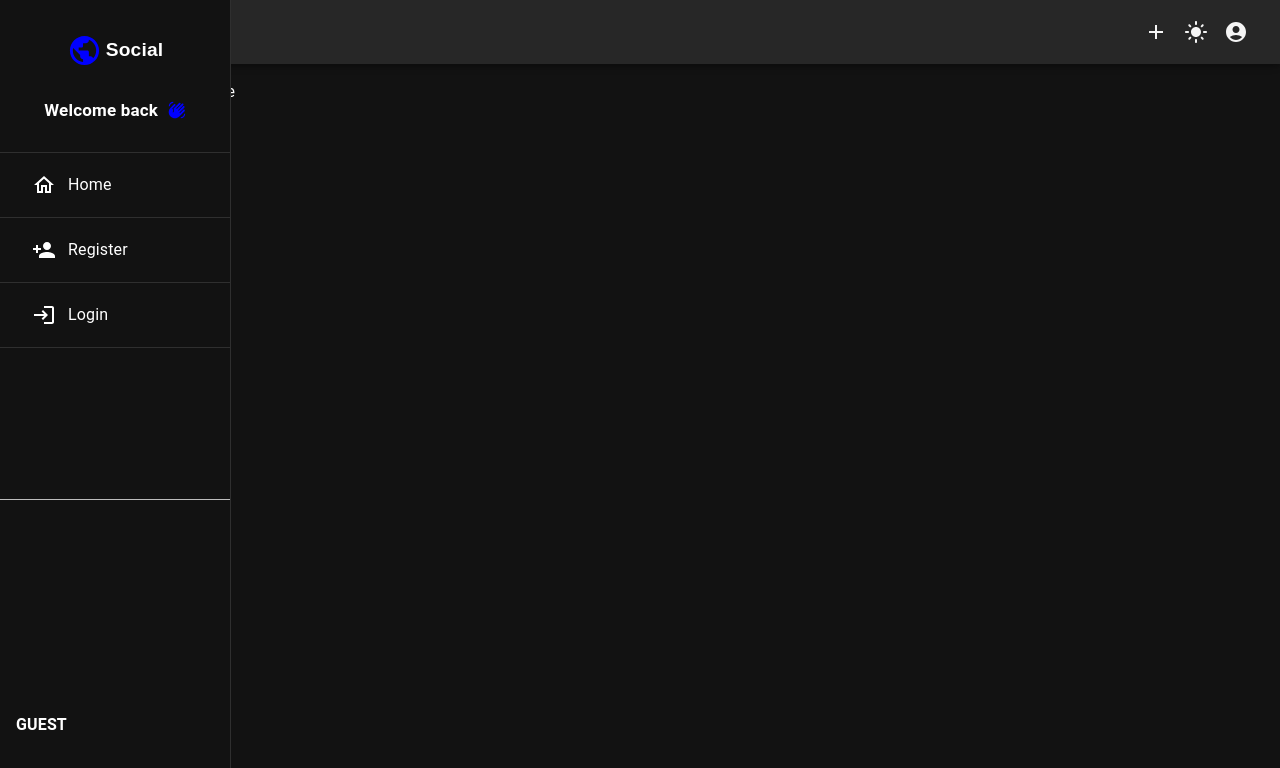
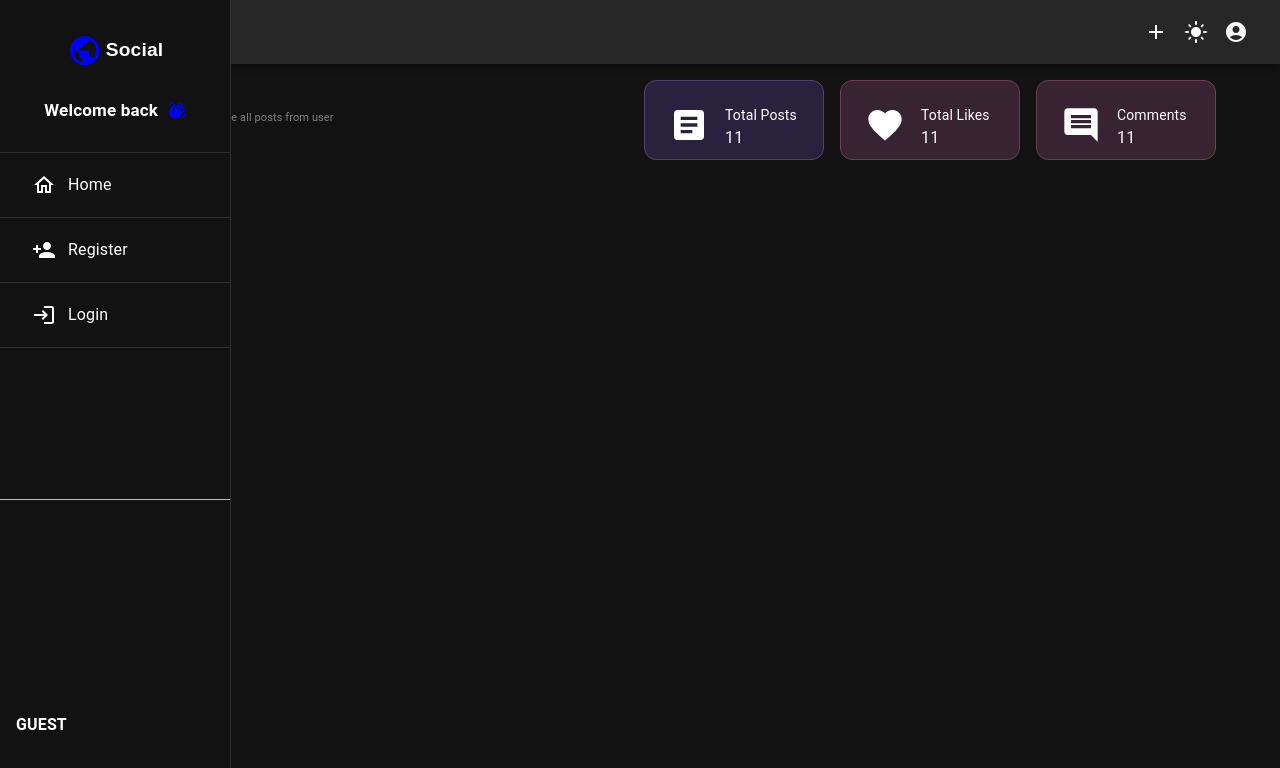
Before and after one commit to AungPhyoThu-dev/Social-web, a React (Vite) app in the folder Social-web-client/: page /admin/postadmin in a window 1280 px wide. Shown: the top 768 px of the page. Built offline with nearby package versions, Linux system fonts and the light colour scheme; no server answers.

Commit message:
PostAdmin page Update

```diff
--- a/Social-web-client/src/fetchers/auth.js
+++ b/Social-web-client/src/fetchers/auth.js
@@ -33,16 +33,24 @@ export async function AddPost(data) {
 
 }
 export async function LoginUser(data) {
-  const res=await fetch(`${api}/login`,{
+  try {
+      const res=await fetch(`${api}/login`,{
     method:"POST",
     body:JSON.stringify(data),
     headers:{
       "Content-Type":"application/json"
     }
   })
-if(res.ok){
-  return res.json();
+const result=await res.json();
+if(!res.ok){
+  throw new Error(result.msg||"Failed to fatch login")
 }
+return result
+  } catch (error) {
+    console.log(error);
+    throw error
+  }
+
 }
 
 function getToken(){
@@ -595,7 +603,30 @@ export async function AdminSelectBan(id,isBanned){
     throw error;
   }
 }
-
+export async function  AdminOrUserSelect(id,role) {
+  const token=getToken();
+  try {
+    const res=await fetch (`${api}/useradmin/role`,{
+      method:"PATCH",
+      headers:{
+        "Content-Type":"application/json",
+Authorization:`Bearer ${token}`
+      },
+      body:JSON.stringify({
+        id,
+        role
+      })
+    });
+    const data=await res.json();
+    if(!res.ok){
+      throw new Error("Fatch to failed role for UserAdmin")
+    }
+    return data
+  } catch (error) {
+    console.log(error);
+    throw error;
+  }
+}
 export async function Logout(){
   const token=getToken();
   try {
--- a/Social-web-client/src/pages/Login.jsx
+++ b/Social-web-client/src/pages/Login.jsx
@@ -24,8 +24,8 @@ export default function Login() {
 
   const login = useMutation({
     mutationFn: (data) => LoginUser(data),
-    onError:async()=>{
-      setError("Cannot login")
+    onError:(err)=>{
+      setError(err?.message)
     },
     onSuccess:async result=>{
       localStorage.setItem("token",result.token);
@@ -50,11 +50,12 @@ console.log(auth);
       <Typography  sx={{ mb: 2,fontSize:26 }}>
         Login
       </Typography>
-      {error && <Alert severity="warning">{error}</Alert>}
+      {error && <Alert sx={{mb:2}} severity="warning">{error}</Alert>}
       <form onSubmit={ handleSubmit} style={{width:"100%"}}>
         <Box sx={{ display: "flex", flexDirection: "column" }}>
           <Typography variant="caption" sx={{mb:1}}>Username</Typography>
           <TextField
+            onChange={() =>setError(null)}
           sx={{mb:1}}
             placeholder="Username"
             name="username"
@@ -66,6 +67,7 @@ console.log(auth);
             Password
           </Typography>
           <TextField
+            onChange={() => setError(null)}
           sx={{mb:1}}
             type="password"
             name="password"
--- a/Social-web-client/src/pages/Postadmin.jsx
+++ b/Social-web-client/src/pages/Postadmin.jsx
@@ -1,14 +1,83 @@
-import { Box,Container,Typography } from "@mui/material"
-
-
+import { Box,Container,Typography, } from "@mui/material"
+import { Article as PostIcon, Favorite as LikeIcon,Comment as CommentIcon, } from "@mui/icons-material"
+import{useTheme,useMediaQuery}from "@mui/material"
 
 export default function  Postadmin(){
+  const theme=useTheme();
+  const isMobile=useMediaQuery(theme.breakpoints.down("sm"));
   return(
 <Box>
-  <Container>
-    <Typography>This is Postadmin Page</Typography>
-    <Typography>Hello</Typography>
-        <Typography sx={{color:"blue"}}>Hello </Typography>
+  <Container  maxWidth="lg">
+    <Box sx={{display:'flex',flexDirection:isMobile?"column":"row",justifyContent:"space-between"}}>
+        <Box sx={{display:"flex",gap:2}}>
+<PostIcon sx={{fontSize:{sm:45,xs:35}}}/>
+<Box sx={{display:"flex",flexDirection:"column"}}>
+  <Typography sx={{fontSize:{sm:20,xs:15}}}>Post Admin</Typography>
+  <Typography  sx={{fontSize:{xs:11},color:"gray"}}>Manage and moderate all posts from user</Typography>
+</Box>
+
+  </Box>
+  <Box   sx={{
+      display: "grid",
+      gridTemplateColumns: {
+        xs: "repeat(2, minmax(0, 1fr))",
+        sm: "repeat(3, minmax(0, 1fr))",
+      },
+      gap: 2,
+      mb: 3,
+    }}>
+     <Box sx={{width:180,height:80,borderRadius:3,bgcolor: "#28223F",
+    border: "1px solid #51436F",    transition: "0.3s",
+    "&:hover": {
+      transform: "translateY(-4px)",
+      boxShadow: "0 6px 20px rgba(179,157,219,0.15)",
+    },cursor:"pointer"}}>
+    <Box sx={{p:3,display:'flex',gap:2}} >
+      <PostIcon sx={{fontSize:{sm:40}}}/>
+      <Box>
+           <Typography sx={{fontSize:{sm:14}}}>Total Posts</Typography>
+           <Typography>11</Typography>
+      </Box>
+
+    </Box>
+
+  </Box>
+  <Box sx={{width:180,height:80,borderRadius:3,bgcolor: "#382333",
+border: "1px solid #684052",    transition: "0.3s",
+    "&:hover": {
+      transform: "translateY(-4px)",
+      boxShadow: "0 6px 20px rgba(179,157,219,0.15)",
+    },cursor:"pointer"}}>
+    <Box sx={{p:3,display:'flex',gap:2}} >
+      <LikeIcon sx={{fontSize:{sm:40}}}/>
+      <Box>
+           <Typography sx={{fontSize:{sm:14}}}>Total Likes</Typography>
+           <Typography>11</Typography>
+      </Box>
+
+    </Box>
+
+  </Box>
+  <Box sx={{width:180,height:80,borderRadius:3,bgcolor: "#382333",
+border: "1px solid #684052",    transition: "0.3s",
+    "&:hover": {
+      transform: "translateY(-4px)",
+      boxShadow: "0 6px 20px rgba(179,157,219,0.15)",
+    },cursor:"pointer"}}>
+    <Box sx={{p:3,display:'flex',gap:2}} >
+      <CommentIcon sx={{fontSize:{sm:40}}}/>
+      <Box>
+           <Typography sx={{fontSize:{sm:14}}}> Comments</Typography>
+           <Typography>11</Typography>
+      </Box>
+
+    </Box>
+
+  </Box>
+  </Box>
+
+    </Box>
+
 
   </Container>
 </Box>
--- a/Social-web-client/src/pages/Register.jsx
+++ b/Social-web-client/src/pages/Register.jsx
@@ -1,11 +1,14 @@
 import { Box,Container,Typography,TextField,Button,Alert,Card,CardContent } from "@mui/material";
 import{Public as LogoIcon} from "@mui/icons-material"
-import { useRef } from "react";
+import { useRef,useEffect } from "react";
 import { useApp } from "../ThemeApp";
 import { useMutation } from "@tanstack/react-query";
 import { Navigate, useNavigate } from "react-router-dom";
 import { PostUser } from "../fetchers/auth";
 export default function Register(){
+  useEffect(() => {
+  setError(null);
+}, []);
  const {error,setError,setGlobalMsg}=useApp();
   const navigate=useNavigate();
   const nameRef=useRef();
--- a/Social-web-client/src/pages/UserAdmin.jsx
+++ b/Social-web-client/src/pages/UserAdmin.jsx
@@ -12,14 +12,26 @@ import {
   Card,
   Avatar,
 } from "@mui/material";
-import{AdminSelectBan} from "../fetchers/auth";
+
 import { SwapCalls, People as UsersIcon } from "@mui/icons-material";
 import { useMutation, useQuery } from "@tanstack/react-query";
-import { UserAdmin } from "../fetchers/auth";
+import { UserAdmin,AdminOrUserSelect,AdminSelectBan } from "../fetchers/auth";
 import { queryClient, useApp } from "../ThemeApp";
 import { DataGrid } from "@mui/x-data-grid";
 import{useTheme,useMediaQuery}from "@mui/material"
 export default function Useradmin() {
+  const AdminSelectRoleMuation=useMutation({
+    mutationKey:["role"],
+    mutationFn:async({id,role})=>{
+      return AdminOrUserSelect(id,role)
+    },
+    onSuccess:async(data,variables)=>{
+      await queryClient.invalidateQueries({
+        queryKey:["useradmin"]
+      })
+    setGlobalMsg(variables.role==="admin"?"User role changed to Admin":"User role changed to User")
+    }
+  })
   const AdminSelectMutation=useMutation({
     mutationKey:["isBanned"],
     mutationFn:async({id,isBanned})=>{
@@ -46,15 +58,14 @@ export default function Useradmin() {
       flex: 1,
        width: isMobile ? 150 : 170,
       renderCell: (params) => {
-        console.log(params);
-        console.log("First user:", data?.user?.[0]);
+
         return(
   <Box sx={{ display: "flex", alignItems: "center", gap: {sm:3,xs:2} ,mt:isMobile?1.6:1}}>
 
           <Avatar src={params.row.image || ""} sx={{ width: {sm:35,xs:25}, height: {sm:35,xs:25} }}>
             {params.row.user?.[0]?.toUpperCase()}
           </Avatar>
-          {!isMobile?(<Typography>{params.row.user}</Typography>):(<Typography sx={{fontSize:11}}>{params.row.user}</Typography>)}
+          {!isMobile?(<Typography>{params.row.user}</Typography>):(<Typography sx={{fontSize:11}}>{params.row.username}</Typography>)}
 
         </Box>
 
@@ -69,13 +80,13 @@ export default function Useradmin() {
     { field: "role", headerName: "Role",  flex:isMobile?0:1,    width: isMobile ? 90 : 100,renderCell:(params)=>(
       <Box sx={{display:"flex",gap:{sm:2,xs:1}}}>
           <Typography sx={{  pl: isMobile ? 1  : 2,
-        fontSize: { xs: 12, sm: 14 },mt:2}}>
+        fontSize: { xs: 12, sm: 14 },mt:2,color:params.row.role==="admin" &&"#6B8FC4"}}>
           {params.value}
       </Typography>
       <FormControl size="small" sx={{width:isMobile?80:30,mt:{sm:1,xs:1.4}}}>
         <Select displayEmpty renderValue={() => ""} value={params.row.role} onChange={(e)=>{
           const role=e.target.value;
-
+AdminSelectRoleMuation.mutate({id:params.id,role:role})
         }}  sx={{  height: isMobile ? 30 : 36,
 
             "& .MuiOutlinedInput-notchedOutline": {
```
Also changed, not shown: 2 other files (tests, documents, lock files or other folders).
